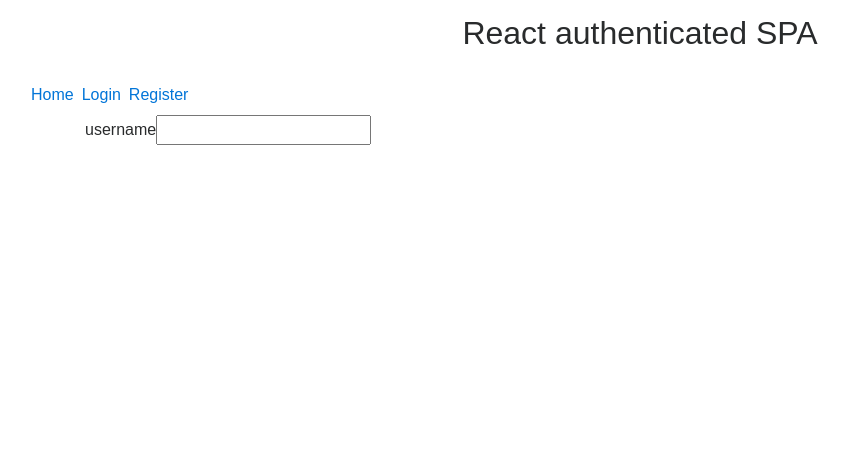
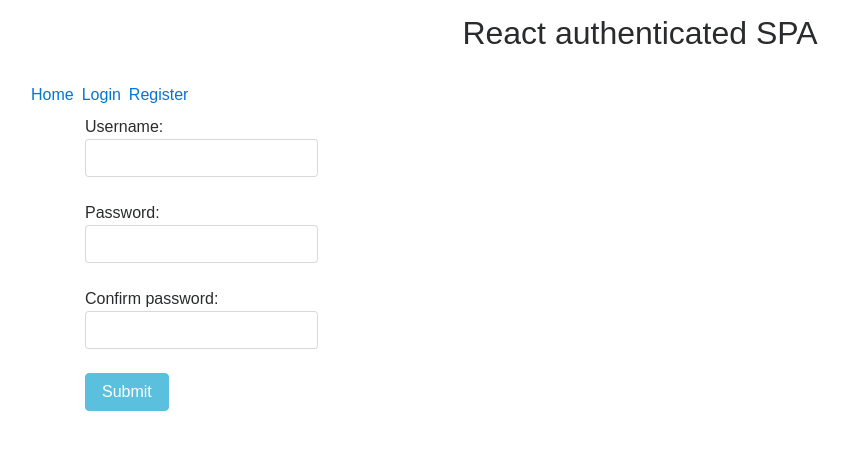
Before and after one commit to thechutrain/react-express-api-boilerplate, a React (Create React App) app: page /register in a window 1280 px wide. Shown: the top 450 px of the page, without its empty margins (0-848 px from the left). Built offline with nearby package versions, Linux system fonts and the light colour scheme.

Commit message:
working register form with dismissible warning that pops up for non-valid forms

```diff
--- a/src/Components/RegisterForm.jsx
+++ b/src/Components/RegisterForm.jsx
@@ -8,19 +8,115 @@
 		this.state = {
 			username: '',
 			password1: '',
-			password2: ''
+			password2: '',
+			redirectTo: '',
+			error: false,
+			errorMessage: ''
 		}
+	}
+	handleSubmit = e => {
+		e.preventDefault()
+		console.log('submitting registration form ...')
+		if (this.state.password1 !== this.state.password2) {
+			return this.setState(() => ({
+				error: true,
+				errorMessage: 'Passwords must match'
+			}))
+		} else if (!this.state.username) {
+			return this.setState(() => ({
+				error: true,
+				errorMessage: 'Must include a username'
+			}))
+		} else if (this.state.password1.length < 6) {
+			return this.setState(() => ({
+				error: true,
+				errorMessage: 'Password must be at least 6 characters long'
+			}))
+		} else {
+			axios
+				.post('/api/auth/register', {
+					username: this.state.username,
+					password: this.state.password1
+				})
+				.then(response => {
+					if (response.data.success) {
+						this.setState(() => ({ redirectTo: '/login' }))
+					} else {
+						console.log(response.data)
+					}
+				})
+				.catch(err => {
+					console.log(err)
+				})
+		}
+	}
+	handleChange = (inputKey, e) => {
+		e.preventDefault()
+		const newValue = e.target.value
+		this.setState(() => {
+			return { [inputKey]: newValue }
+		})
+	}
+	dismissAlert = () => {
+		this.setState(() => ({
+			error: false,
+			errorMessage: ''
+		}))
 	}
 	render() {
 		return (
 			<div className="RegisterForm">
+				{/*  Handle the Redirect*/}
+				{this.state.redirectTo
+					? <Redirect to={{ pathname: this.state.redirectTo }} />
+					: <div />}
+				{/*  Alert Errors here */}
+				{this.state.error
+					? <div className="alert alert-danger">
+							<button className="close" onClick={this.dismissAlert}>
+								<span>&times;</span>
+							</button>
+							{this.state.errorMessage}
+						</div>
+					: <div />}
 				<form onSubmit={this.handleSubmit}>
 					<div className="form-group">
 						<label htmlFor="username">
-							username
-							<input type="text" name="username" />
+							Username:
+							<input
+								type="text"
+								name="username"
+								className="form-control"
+								value={this.state.username}
+								onChange={this.handleChange.bind(this, 'username')}
+							/>
 						</label>
 					</div>
+					<div className="form-group">
+						<label htmlFor="password1">
+							Password:
+							<input
+								type="password"
+								name="password1"
+								className="form-control"
+								value={this.state.password1}
+								onChange={this.handleChange.bind(this, 'password1')}
+							/>
+						</label>
+					</div>
+					<div className="form-group">
+						<label htmlFor="password2">
+							Confirm password:
+							<input
+								type="password"
+								name="password2"
+								className="form-control"
+								value={this.state.password2}
+								onChange={this.handleChange.bind(this, 'password2')}
+							/>
+						</label>
+					</div>
+					<button type="submit" className="btn btn-info">Submit</button>
 				</form>
 			</div>
 		)
```
